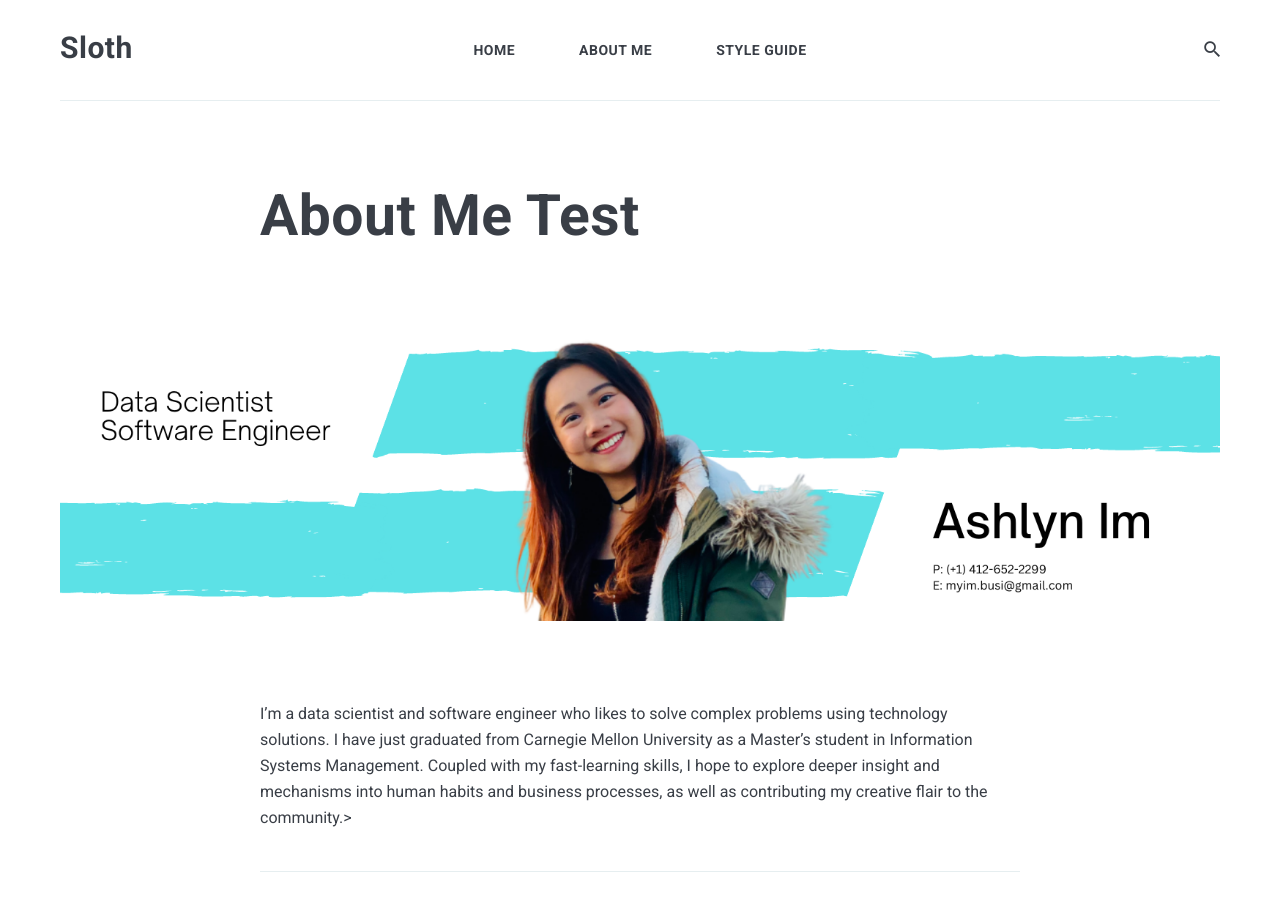
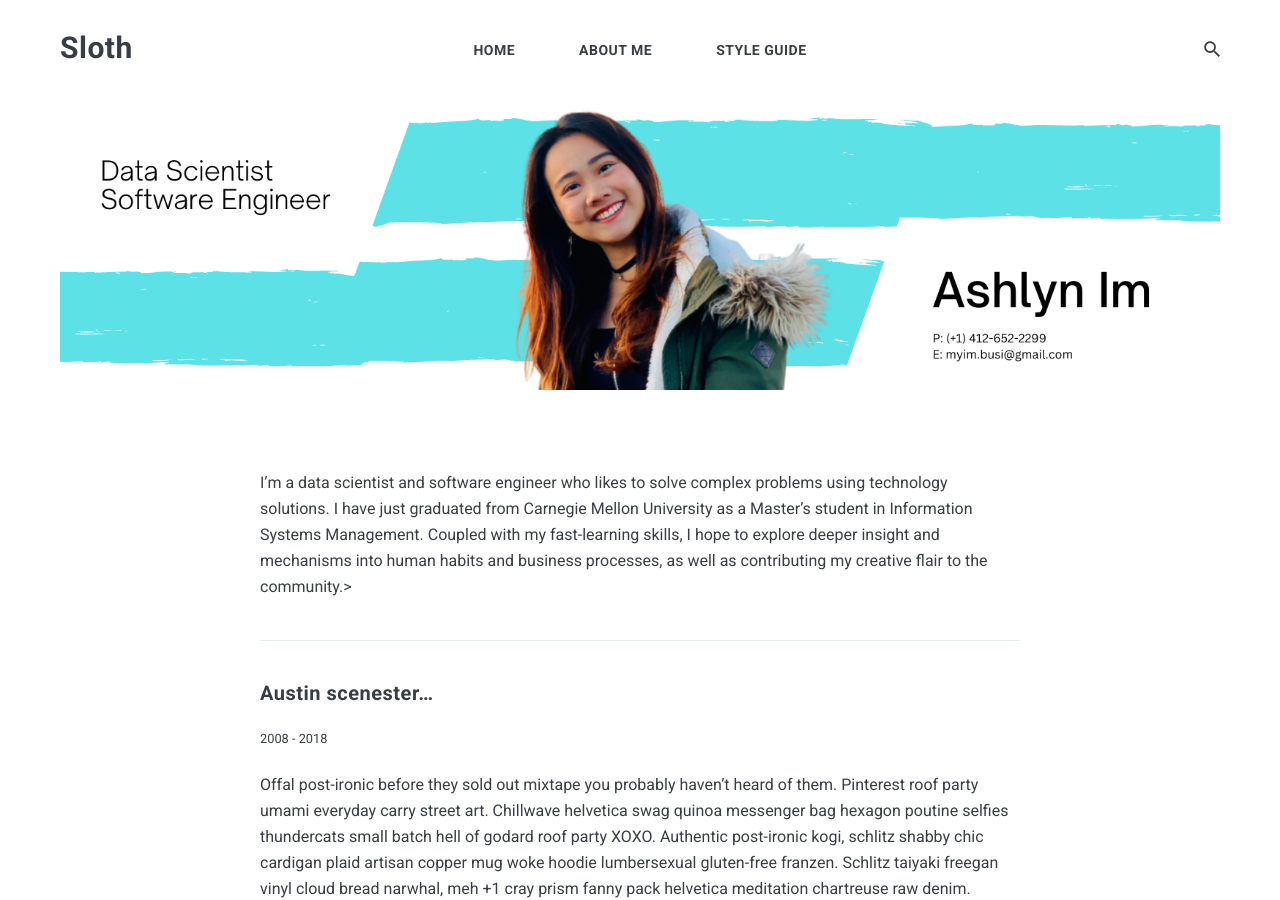
Before and after one commit to imychangemaker/ashlynim, a Jekyll site: the page built from _pages/about.md, in a window 1280 px wide and 900 px high. Built offline with Jekyll 4.4.1, drawn with Linux system fonts in a browser that asks for light colours; nearby versions of some CDN libraries.

Commit message:
Update about.md

```diff
--- a/_pages/about.md
+++ b/_pages/about.md
@@ -1,7 +1,6 @@
 ---
 layout: page
 navheader: About Me
-title: About Me Test
 permalink: /aboutme/
 banner: ashlyn_im_github_banner.png
 ---
```
